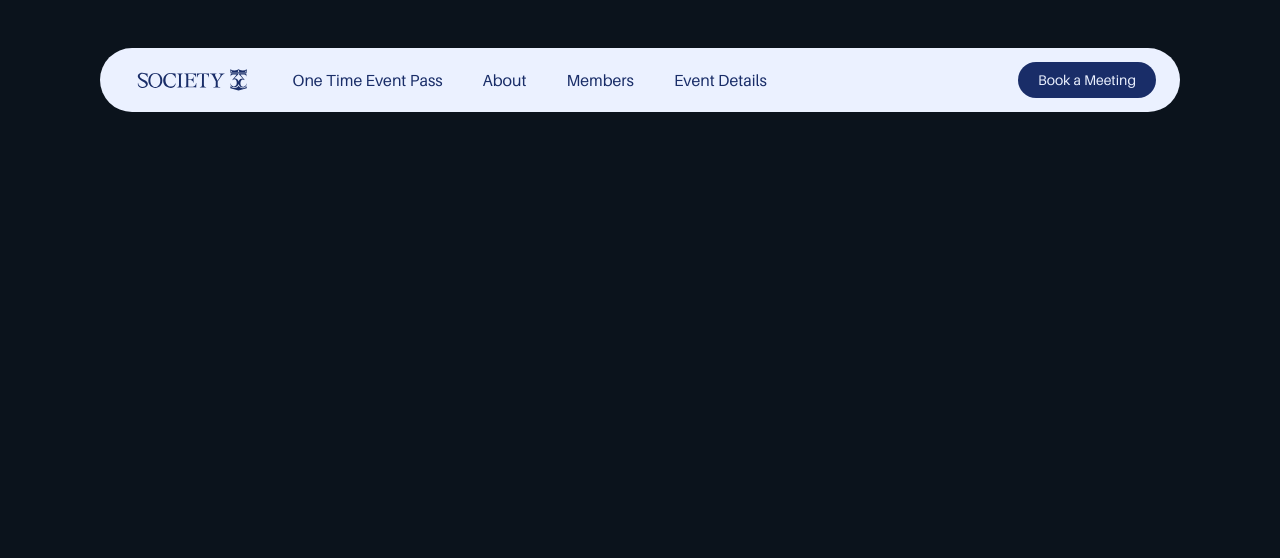
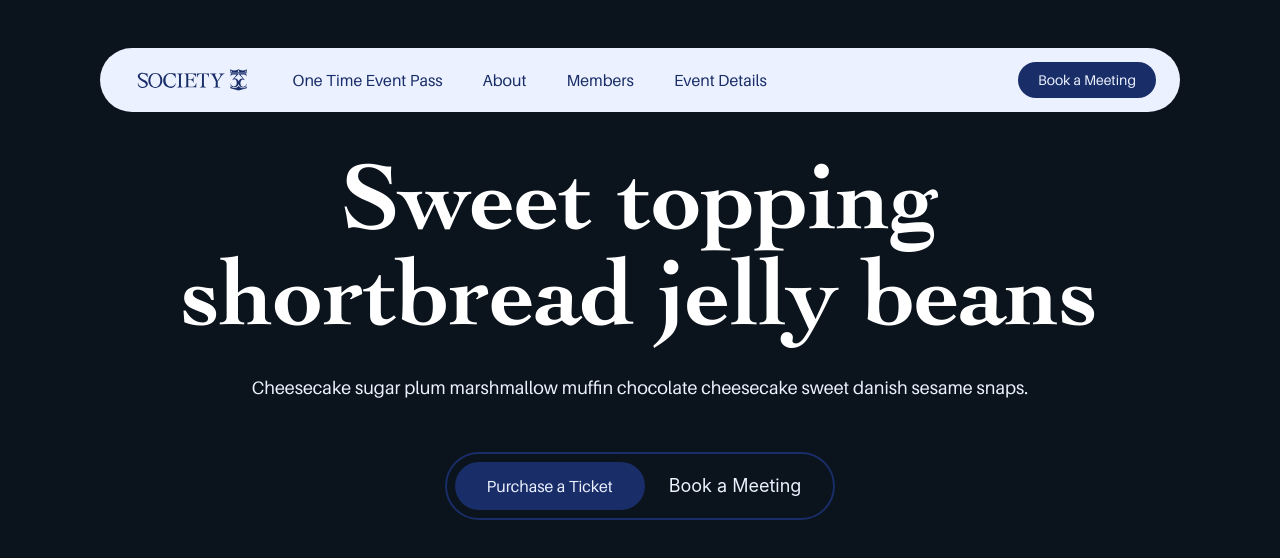
Before and after one commit to marcus-ureta/33-Society, a React (Vite) app: page / in a window 1280 px wide. Shown: the top 558 px of the page. Built offline with nearby package versions, Linux system fonts and the light colour scheme.

Commit message:
feat: create layout & initial mockup of hero section

```diff
--- a/src/Home.tsx
+++ b/src/Home.tsx
@@ -1,12 +1,38 @@
 import "./index.css";
 
 import Navbar from "./Navbar";
+
+import { Button } from "@base-ui/react/button";
 
 function App() {
   return (
     <>
       <Navbar />
-      <div className="w-full h-dvh bg-tristesse-0"></div>
+      <div className="w-full h-fit">
+        <div className="bg-tristesse-0 w-full h-dvh grid grid-rows-[65%_35%] grid-cols-1 justify-center">
+          <div className="prose prose-lg max-w-none flex flex-col items-center self-end">
+            <h1 className="font-cochin font-bold text-selago-100 text-8xl w-full max-w-[20ch] text-center mb-2">
+              Sweet topping shortbread jelly beans
+            </h1>
+            <p className="font-aileron text-selago-0 mb-0 text-center">
+              Cheesecake sugar plum marshmallow muffin chocolate cheesecake
+              sweet danish sesame snaps.
+            </p>
+            {/* Hero CTA */}
+            <div className="mt-12 border-2 border-schiava-blue p-2 rounded-full flex flex-row">
+              <Button
+                className={
+                  "text-selago-0 bg-schiava-blue font-aileron rounded-full text-base px-8 py-2"
+                }
+              >
+                Purchase a Ticket
+              </Button>
+              <p className="leading-0 px-6 text-selago-0">Book a Meeting</p>
+            </div>
+          </div>
+          <div className="flex justify-center p-16"></div>
+        </div>
+      </div>
     </>
   );
 }
```
